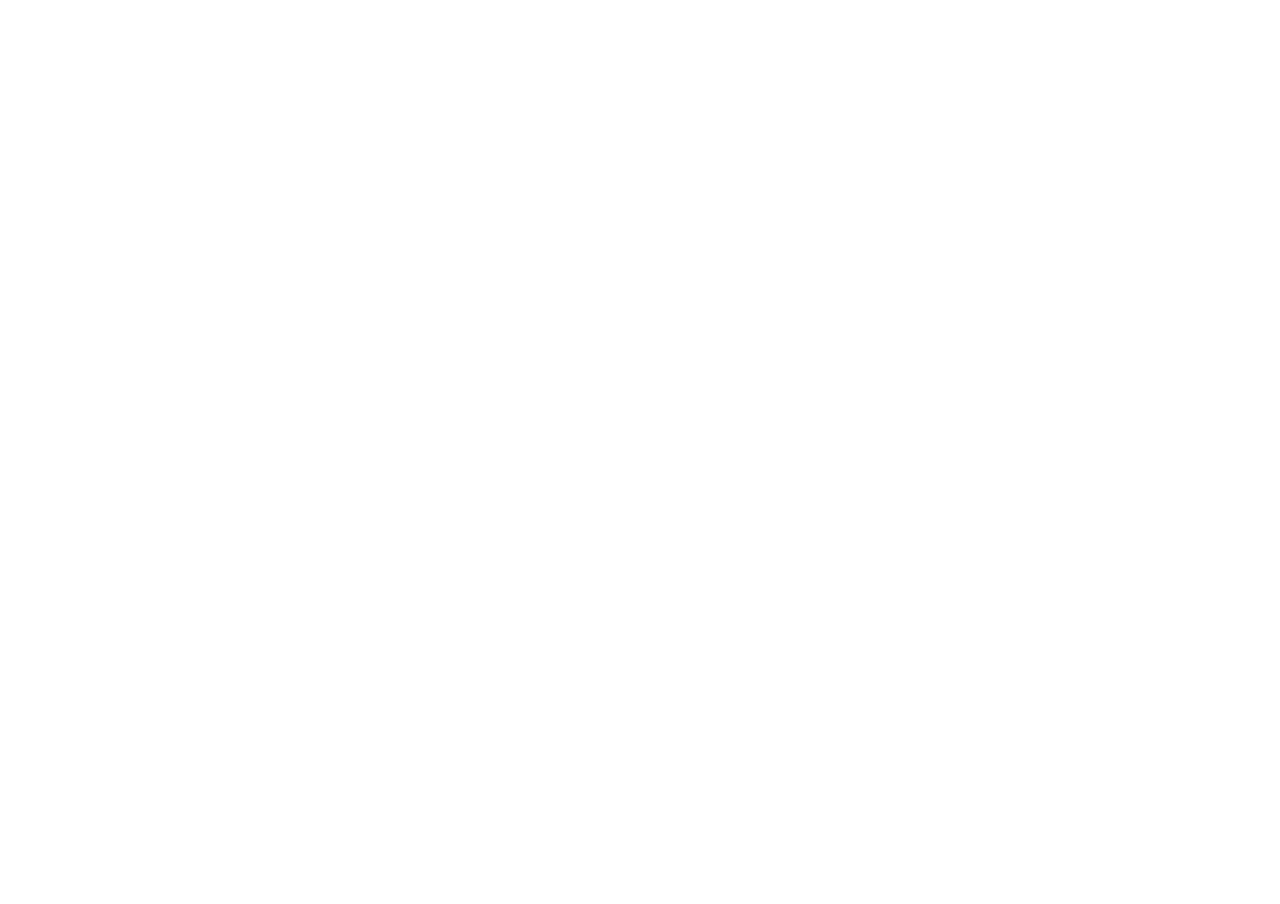
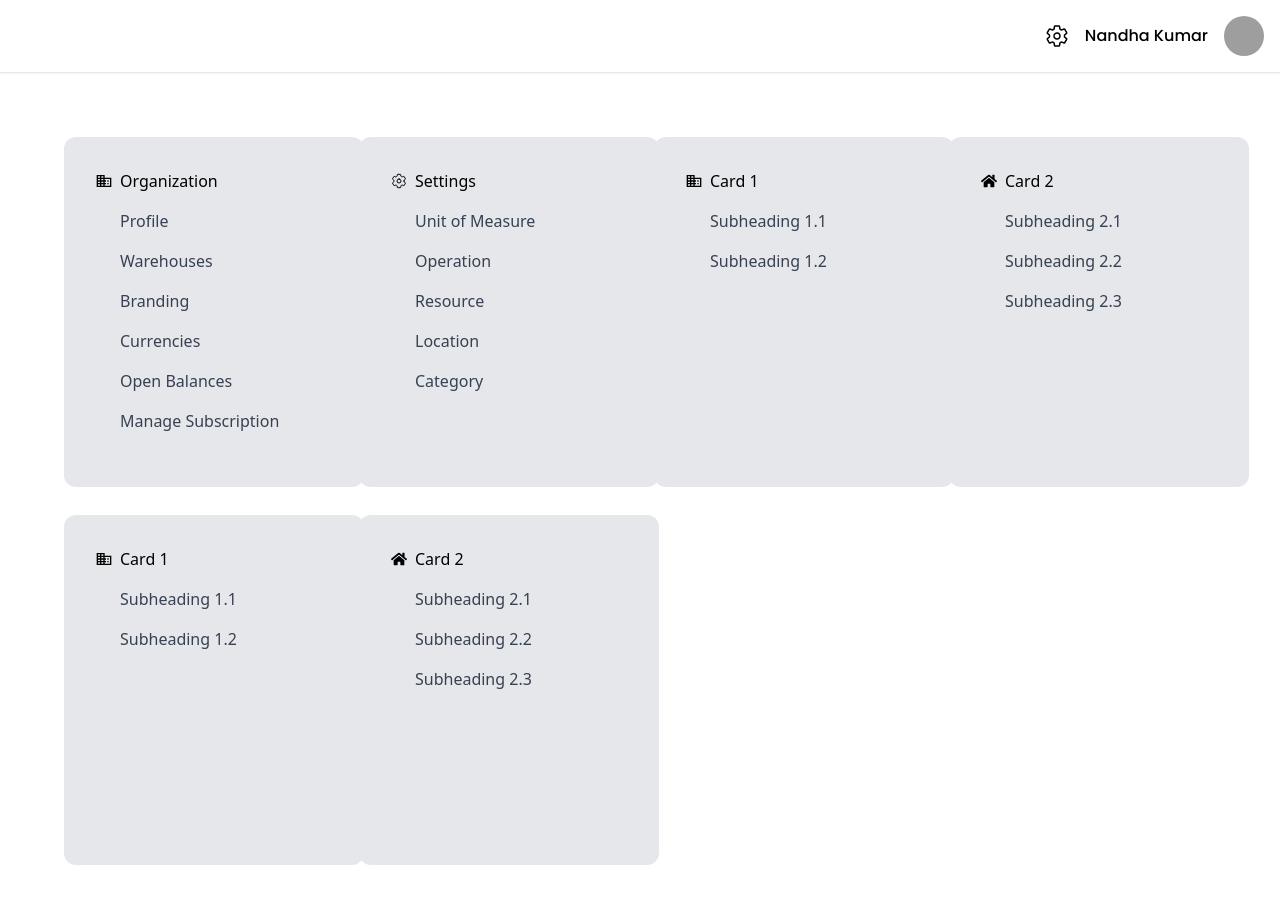
Before and after one commit to hem2511/react-sample, a React app: page /settings in a window 1280 px wide. Before the commit this address had no page. Shown: the top 904 px of the page. Before the commit the page ends 800 px from the top, so only its background shows below. Built offline with nearby package versions, Linux system fonts and the light colour scheme; grey boxes are pictures that could not be loaded; the HTML template or start-up script is replaced by a standard one.

Commit message:
Created Settings & Cards module

```diff
--- a/src/App.jsx
+++ b/src/App.jsx
@@ -9,6 +9,8 @@
 import FormC from "./Page/FormC";
 import Layout from "./Layout/Layout";
 import Sidebar from "./components/Sidebar";
+import Settings from "./Page/Settings";
+import Cards from "./components/Cards";
 
 function App() {
   return (
@@ -18,10 +20,11 @@
           <Route exact path="/" element={<LandingPage />} />
           <Route exact path="/layout" element={<Layout />} />
           <Route exact path="/sidebar" element={<Sidebar />} />
-
           <Route exact path="/signin" element={<SignIn />} />
           <Route exact path="/signup" element={<SignUp />} />
           <Route exact path="/dashboard" element={<Dashboard />} />
+          <Route exact path="/settings" element={<Settings />} />
+          <Route exact path="/cards" element={<Cards />} />
           <Route exact path="/formc" element={<FormC />} />
         </Routes>
       </BrowserRouter>
--- /dev/null
+++ b/src/Page/Settings.jsx
@@ -0,0 +1,86 @@
+import React from "react";
+import Header from "../components/Header/Header";
+import Cards from "../components/Cards";
+import { CgOrganisation } from "react-icons/cg";
+import { FaHome } from "react-icons/fa";
+import { IoSettingsOutline } from "react-icons/io5";
+
+function Settings() {
+  const cardsData = [
+    {
+      mainHeading: "Organization",
+      mainIcon: <CgOrganisation />,
+      subHeadings: [
+        { text: "Profile", link: "/subheading1-1" },
+        { text: "Warehouses", link: "/subheading1-2" },
+        { text: "Branding", link: "/subheading1-2" },
+        { text: "Currencies", link: "/subheading1-2" },
+        { text: "Open Balances", link: "/subheading1-2" },
+        { text: "Manage Subscription", link: "/subheading1-2" },
+      ],
+    },
+    {
+      mainHeading: "Settings",
+      mainIcon: <IoSettingsOutline />,
+      subHeadings: [
+        { text: "Unit of Measure", link: "/subheading2-1" },
+        { text: "Operation", link: "/subheading2-2" },
+        { text: "Resource", link: "/subheading2-3" },
+        { text: "Location", link: "/subheading2-3" },
+        { text: "Category", link: "/subheading2-3" },
+      ],
+    },
+    {
+      mainHeading: "Card 1",
+      mainIcon: <CgOrganisation />,
+      subHeadings: [
+        { text: "Subheading 1.1", link: "/subheading1-1" },
+        { text: "Subheading 1.2", link: "/subheading1-2" },
+      ],
+    },
+    {
+      mainHeading: "Card 2",
+      mainIcon: <FaHome />,
+      subHeadings: [
+        { text: "Subheading 2.1", link: "/subheading2-1" },
+        { text: "Subheading 2.2", link: "/subheading2-2" },
+        { text: "Subheading 2.3", link: "/subheading2-3" },
+      ],
+    },
+    {
+      mainHeading: "Card 1",
+      mainIcon: <CgOrganisation />,
+      subHeadings: [
+        { text: "Subheading 1.1", link: "/subheading1-1" },
+        { text: "Subheading 1.2", link: "/subheading1-2" },
+      ],
+    },
+    {
+      mainHeading: "Card 2",
+      mainIcon: <FaHome />,
+      subHeadings: [
+        { text: "Subheading 2.1", link: "/subheading2-1" },
+        { text: "Subheading 2.2", link: "/subheading2-2" },
+        { text: "Subheading 2.3", link: "/subheading2-3" },
+      ],
+    },
+  ];
+
+  return (
+    <div>
+      <Header />
+      <div className="p-16 grid grid-cols-4 gap-7">
+        {cardsData.map((card, index) => (
+          <Cards
+            key={index}
+            mainHeading={card.mainHeading}
+            mainIcon={card.mainIcon}
+            subHeadings={card.subHeadings}
+          />
+        ))}
+      </div>
+    </div>
+  );
+}
+
+export default Settings;
--- /dev/null
+++ b/src/components/Cards.jsx
@@ -0,0 +1,23 @@
+import React from "react";
+import { FaArrowRight } from "react-icons/fa";
+import { Link } from "react-router-dom";
+
+function Cards({ mainHeading, mainIcon, subHeadings }) {
+  return (
+    <div className="w-[300px] h-[350px] bg-gray-200 p-8 flex flex-col rounded-xl">
+      <div className="flex items-center pb-2 font-medium">
+        {mainIcon}
+        <span className="ml-2">{mainHeading}</span>
+      </div>
+      {subHeadings.map((subHeading, index) => (
+        <div key={index} className="pl-6 p-2">
+          <Link to={subHeading.link} className="text-gray-700 hover:underline">
+            {subHeading.text}
+          </Link>
+        </div>
+      ))}
+    </div>
+  );
+}
+
+export default Cards;
--- a/src/components/Header/Header.jsx
+++ b/src/components/Header/Header.jsx
@@ -11,7 +11,9 @@
         <div className="w-full flex flex-wrap justify-end items-center p-4 mx-auto">
           <div className="flex flex-shrink-0 items-center space-x-4 text-black ml-3">
             <div className="text-2xl cursor-pointer hover:rotate-90 duration-500">
-              <IoSettingsOutline />
+              <Link to="/settings">
+                <IoSettingsOutline />
+              </Link>
             </div>
             <div className="flex flex-col items-end ">
               <div className="text-md font-medium ">
--- a/src/components/Sidebar.jsx
+++ b/src/components/Sidebar.jsx
@@ -21,8 +21,8 @@
           ? "w-72 transition-all duration-500"
           : " w-0 lg:w-20 transition-all duration-500"
       } bg-white border-r shadow-sm fixed lg:relative  top-0 bottom-0 z-50 ${
-        open ? "overflow-y-auto" : ""
-      }`}
+        open ? "overflow-y-auto " : ""
+      } `}
     >
       <nav className="h-full flex flex-col bg-white border-r shadow-sm ">
         <div className="p-4 pb-2 flex justify-between items-center">
```
